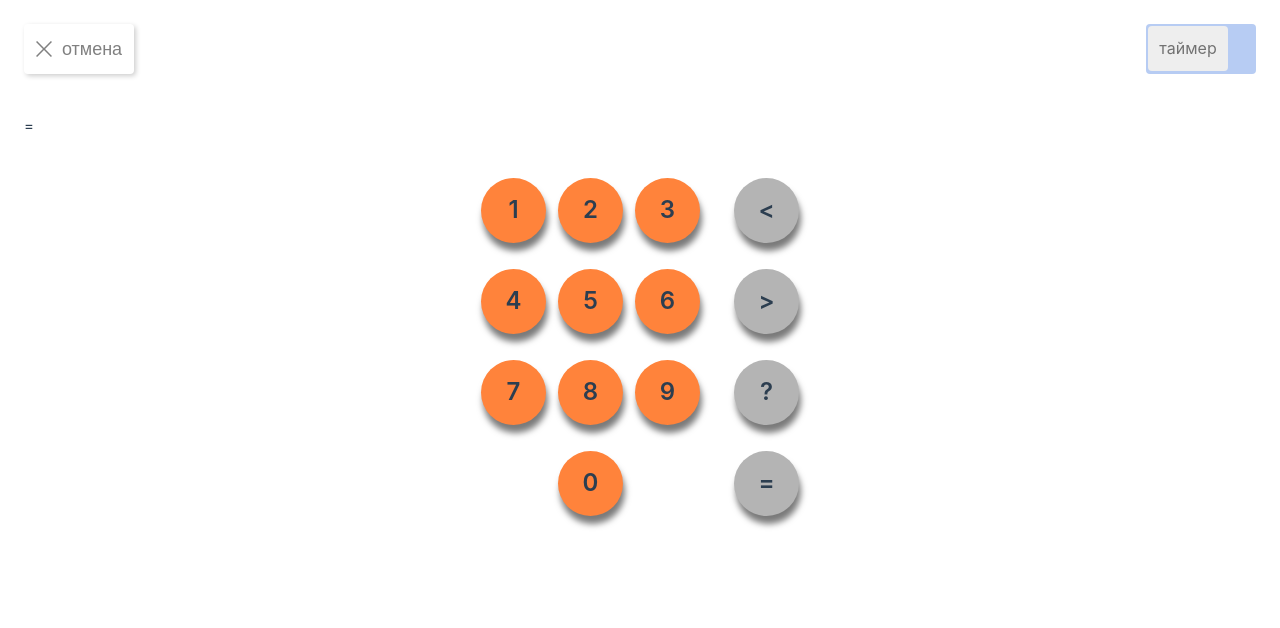
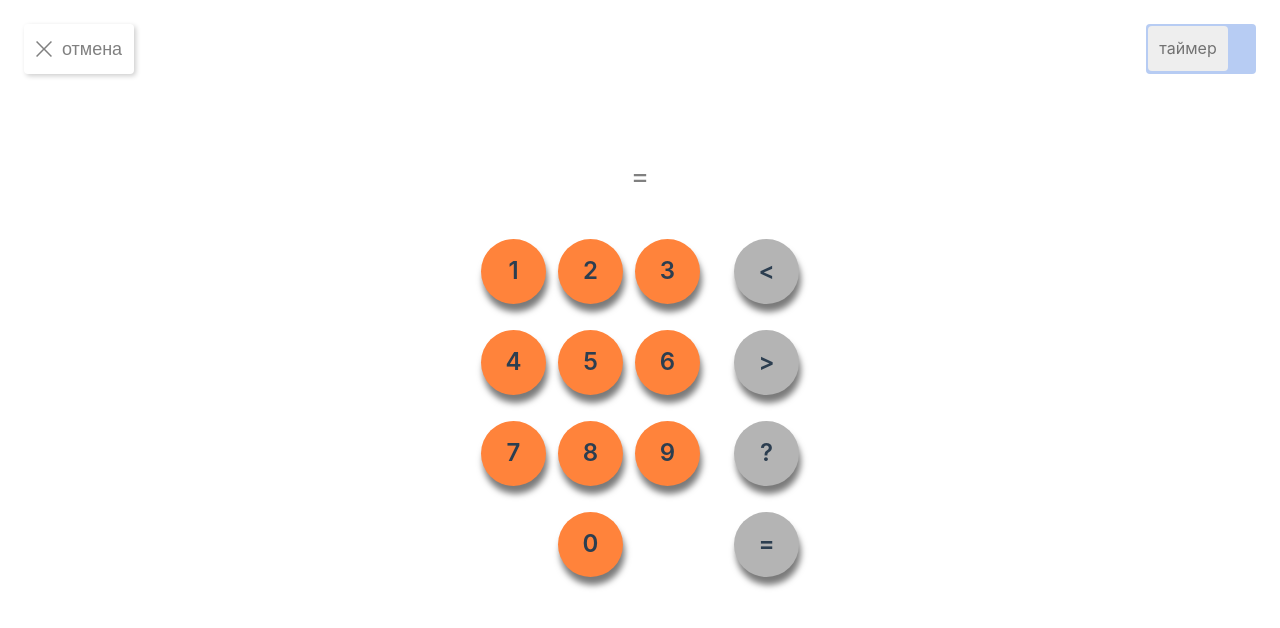
Before and after one commit to sovakrya/brain-trainer, a Vue app: page /game in a window 1280 px wide. Shown: the top 628 px of the page. Built offline with nearby package versions, Linux system fonts and the light colour scheme; the HTML template or start-up script is replaced by a standard one.

Commit message:
added countExample

```diff
--- a/src/views/GamePage.vue
+++ b/src/views/GamePage.vue
@@ -35,30 +35,37 @@ function createExample() {
       continue
     }
   }
-  resultExample = eval(example.join(''))
+  resultExample = countExample(example)
 
   localStorage.setItem('example', JSON.stringify(example))
   console.log(example, resultExample, userExample)
+}
+
+function countExample(example: Array<number | string>) {
+  return eval(example.join(''))
 }
 </script>
 
 <template>
   <div class="game-main-box">
     <HeaderGame />
-    <div>
+    <div class="example-box">
       <div v-for="(component, idx) of userExample">
         <span v-if="idx === 0">
           {{ component }}
         </span>
 
-        <span v-else-if="typeof component === 'string'">
+        <span
+          v-else-if="typeof component === 'string' && component !== ''"
+          class="example-sign-text"
+        >
           {{ component }}
         </span>
 
-        <input type="number" v-else v-model="userExample" />
+        <input v-else type="number" v-model.number="userExample[idx]" class="example-input" />
       </div>
-      <span>= {{ resultExample }}</span>
     </div>
+    <span class="example-result-text">= {{ resultExample }}</span>
     <OnscreenKeyboard />
   </div>
 </template>
@@ -70,4 +77,30 @@ function createExample() {
   flex-direction: column;
   padding: 24px;
 }
+
+.example-box {
+  display: flex;
+  gap: 12px;
+  align-self: center;
+  align-items: center;
+  font-size: 28px;
+}
+
+.example-result-text {
+  align-self: center;
+  font-size: 28px;
+  color: grey;
+}
+
+.example-sign-text {
+  color: grey;
+}
+
+.example-input {
+  border-bottom: solid 2px grey;
+  width: 60px;
+  height: 30px;
+  font-size: 28px;
+  color: gray;
+}
 </style>
```
